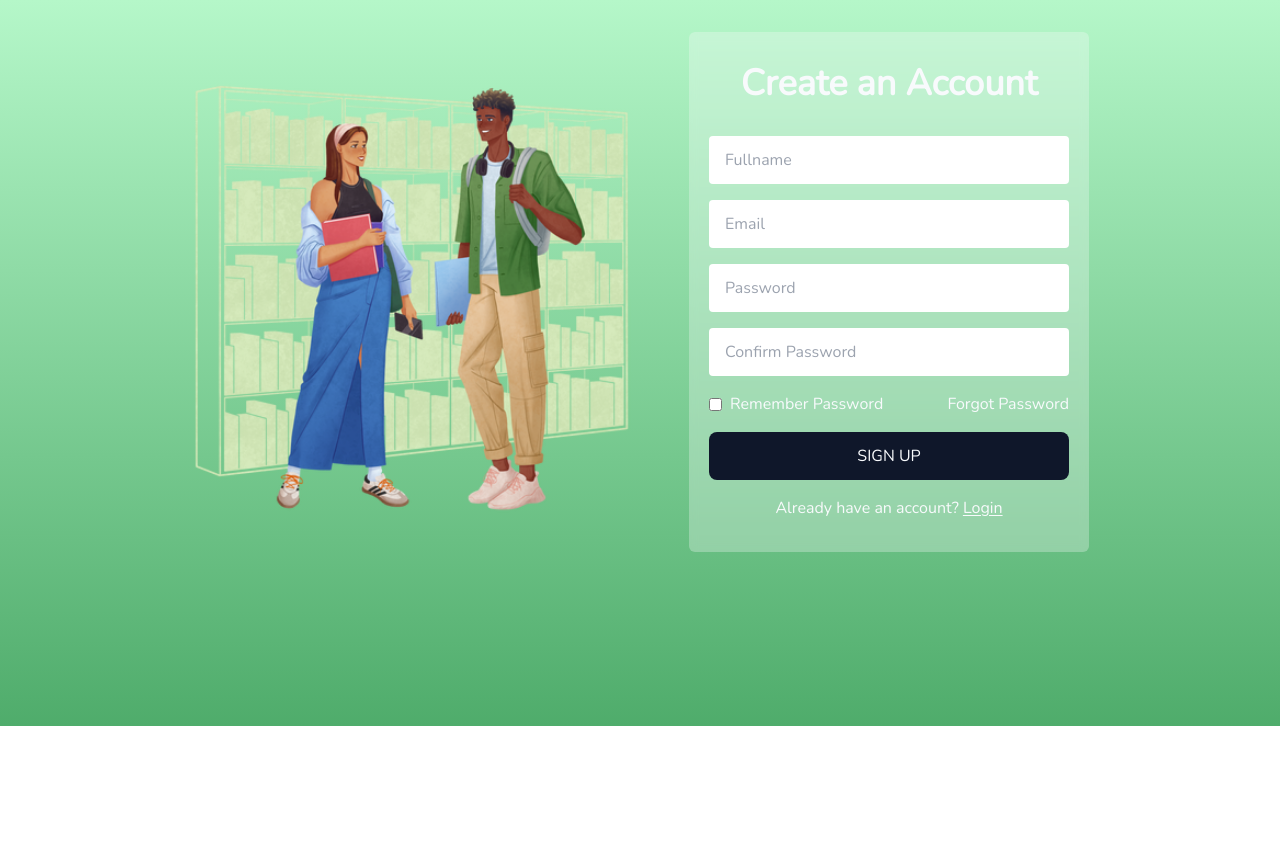
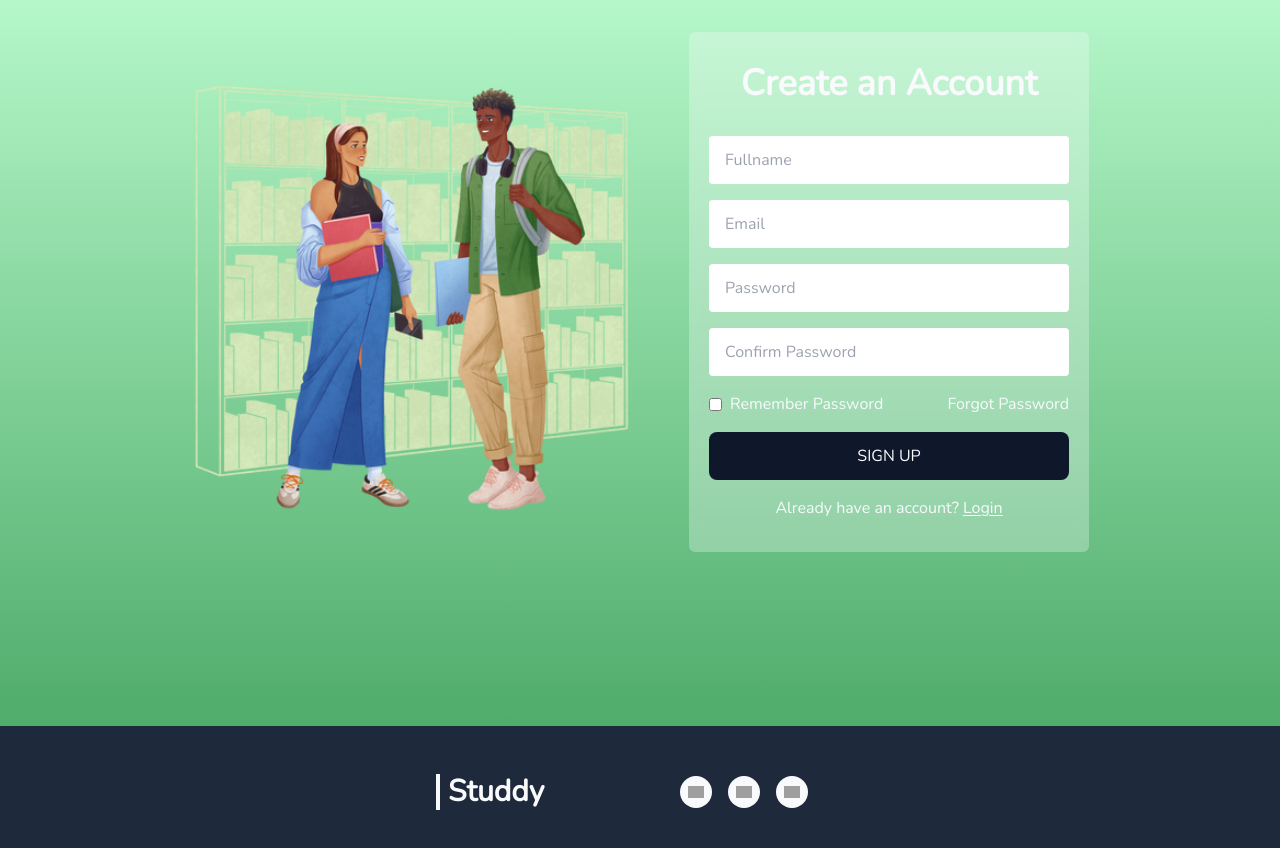
Before and after one commit to ozo-vehe/studdy, a Vue app: page /signup in a window 1280 px wide. Shown: the top 848 px of the page. Before the commit the page ends 800 px from the top, so only its background shows below. Built offline with nearby package versions, Linux system fonts and the light colour scheme; no server answers; the database is empty; grey boxes are pictures that could not be loaded.

Commit message:
added footer section

```diff
--- a/src/App.vue
+++ b/src/App.vue
@@ -3,6 +3,7 @@
   import { useUsers } from './store/users';
   import { useGroups } from './store/groups';
   import { onBeforeMount } from 'vue'
+  import Footer from './components/FooterSection.vue';
 
   const usersStore = useUsers();
   const groupStore = useGroups();
@@ -18,6 +19,7 @@
 
 <template>
   <RouterView />
+  <Footer />
 </template>
 
 <style scoped>
--- /dev/null
+++ b/src/components/FooterSection.vue
@@ -0,0 +1,38 @@
+<script setup>
+  import { RouterLink } from 'vue-router'
+</script>
+
+<template>
+  <main class="bg-slate-800 p-12">
+    <section class="flex gap-x-2 gap-y-4 flex-wrap items-center justify-center">
+      <div class="logo w-200">
+        <RouterLink to="/">
+          <p class="border-l-4 border-slate-50 pl-2 text-3xl font-bold text-slate-50">Studdy</p>
+        </RouterLink>
+      </div>
+
+      <div class="socialLinks w-200 flex flex-wrap items-center justify-center gap-4">
+        <div class="bg-slate-50 rounded-full w-8 h-8 p-2">
+          <RouterLink to="#">
+            <img class="w-full h-full object-contain" src="https://img.icons8.com/ios/50/4fac6b/twitter--v1.png" alt="twitter--v1"/>
+          </RouterLink>
+        </div>
+
+        <div class="bg-slate-50 rounded-full w-8 h-8 p-2">
+          <RouterLink to="#">
+            <img class="w-full h-full object-contain" src="https://img.icons8.com/ios/50/4fac6b/linkedin-2--v1.png" alt="linkedin-2--v1"/>
+          </RouterLink>
+        </div>
+
+        <div class="bg-slate-50 rounded-full w-8 h-8 p-2">
+          <RouterLink to="#">
+            <img class="w-full h-full object-contain" src="https://img.icons8.com/ios/50/4fac6b/instagram-new--v1.png" alt="instagram-new--v1"/>
+          </RouterLink>
+        </div>
+      </div>
+    </section>
+  </main>
+</template>
+
+<style scoped>
+</style>
```
